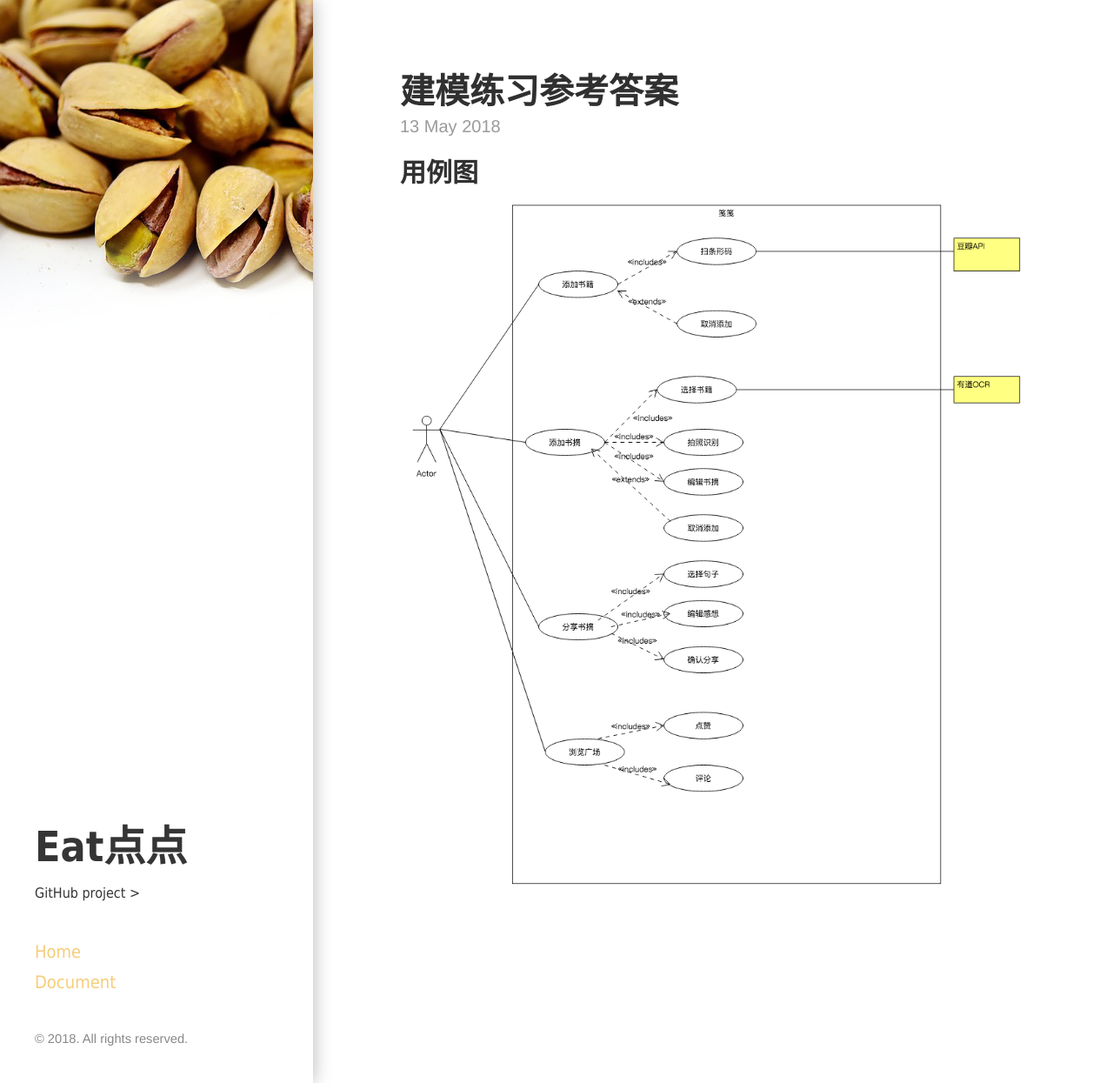
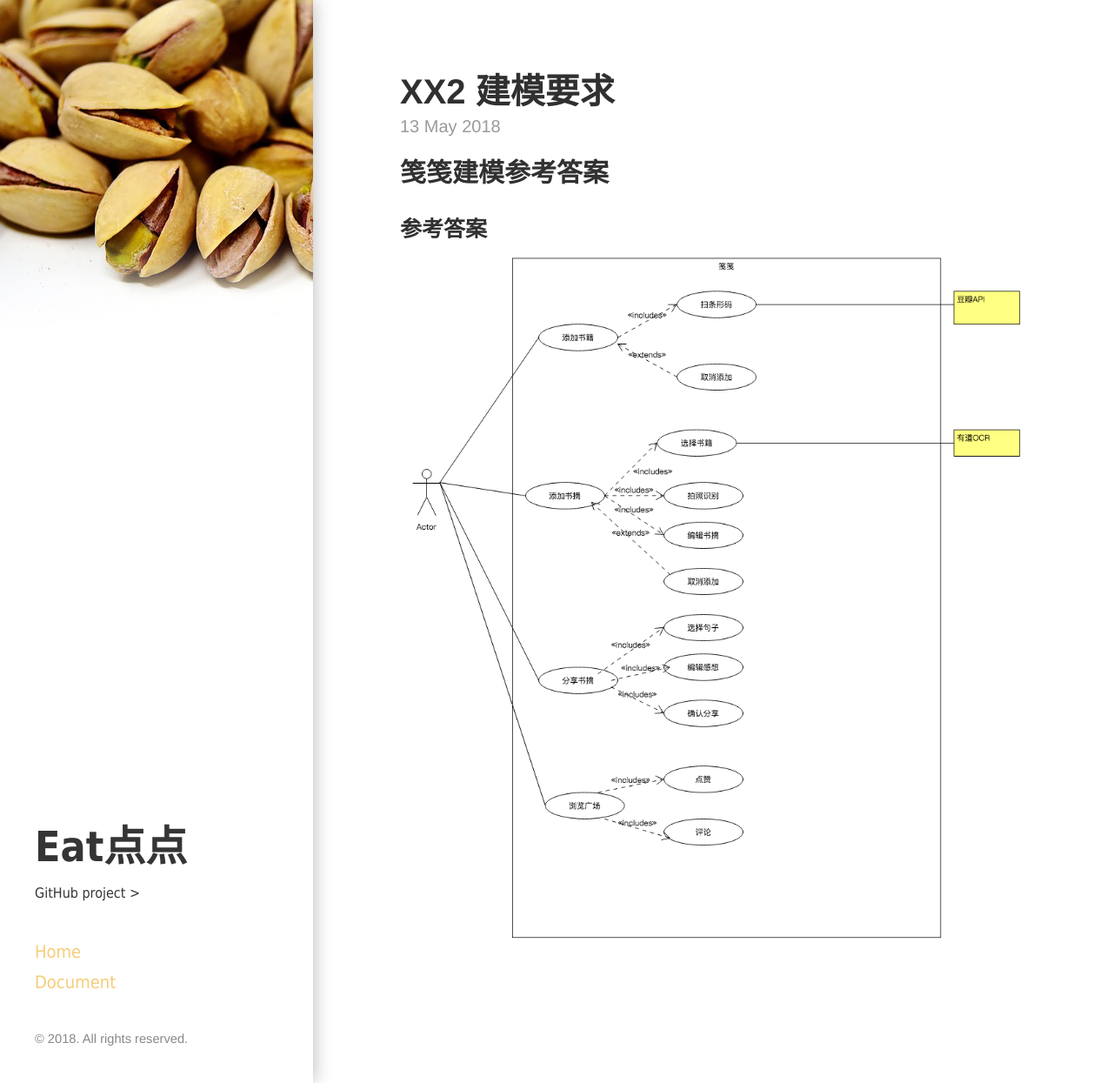
Before and after one commit to ChickenDinner8/ChickenDinner8.github.io, a Jekyll site: the page built from _posts/2018-05-13-XX2.md, in a window 1280 px wide and 1245 px high. Shown: the whole window at 87% size. Built offline with Jekyll 4.4.1, drawn with Linux system fonts in a browser that asks for light colours.

Commit message:
Update and rename 2018-05-13-笺笺建模练习参考答案.md to 2018-05-13-XX2.md

```diff
--- a/_posts/2018-05-13-笺笺建模练习参考答案.md
+++ b/_posts/2018-05-13-XX2.md
@@ -1,9 +1,11 @@
 ---
 layout: post
-title: 建模练习参考答案
+title: XX2 建模要求
 tags: document
 ---
 
-## 用例图
+## 笺笺建模参考答案
+
+### 参考答案
 
 ![](https://github.com/ChickenDinner8/ChickenDinner8.github.io/blob/master/public/UML/jianjian/use_case.png?raw=true)
```
